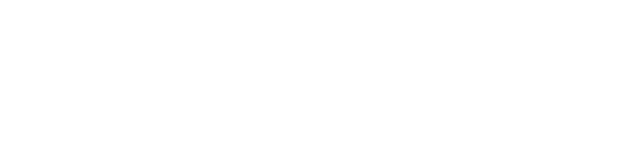
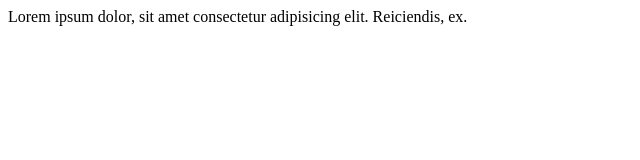
Before and after one commit to stevesitan10/Portafolio_Steve_Sitan, a plain HTML site: page index.html in a window 1280 px wide. Shown: the whole page, without its empty margins (0-640 px from the left). Drawn offline with Linux system fonts and the light colour scheme.

Commit message:
agregado div contenedor

```diff
--- a/index.html
+++ b/index.html
@@ -7,5 +7,12 @@
 </head>
 <body>
 
+    <!--div contenedor 1-->
+    <div class="container">
+        <div class="row">
+            <p>Lorem ipsum dolor, sit amet consectetur adipisicing elit. Reiciendis, ex.</p>
+        </div>
+    </div>
+
 </body>
 </html>
```
